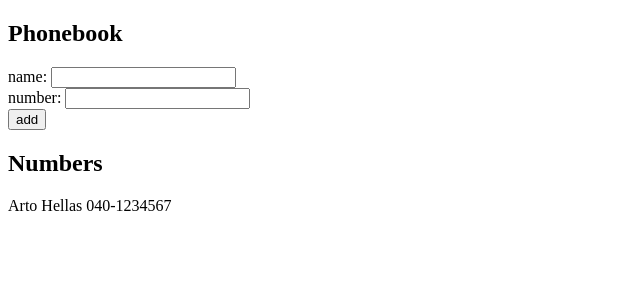
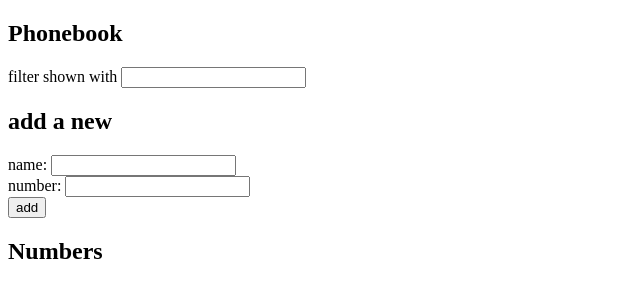
Before and after one commit to staffanholmnas/Fullstack, a React (Create React App) app in the folder Part2/phonebook/: page / in a window 1280 px wide. Shown: the top 300 px of the page, without its empty margins (0-640 px from the left). Built offline with nearby package versions, Linux system fonts and the light colour scheme.

Commit message:
Add exercise 2.9

```diff
--- a/Part2/phonebook/src/App.js
+++ b/Part2/phonebook/src/App.js
@@ -2,10 +2,14 @@ import React, { useState } from 'react'
 
 const App = () => {
   const [persons, setPersons] = useState([
-        { name: 'Arto Hellas', number: '040-1234567' }
+    { name: 'Arto Hellas', number: '040-123456' },
+    { name: 'Ada Lovelace', number: '39-44-5323523' },
+    { name: 'Dan Abramov', number: '12-43-234345' },
+    { name: 'Mary Poppendieck', number: '39-23-6423122' }
   ])
   const [newName, setNewName] = useState('')
   const [newNumber, setNewNumber] = useState('')
+  const [newFilter, setNewFilter] = useState('')
 
   const addPerson = (event) => {
     event.preventDefault()
@@ -27,7 +31,7 @@ const App = () => {
   }
 
   const errorMessage = () => {
-      let message =`${newName} is already added to phonebook`
+    let message = `${newName} is already added to phonebook`
     window.alert(message)
   }
 
@@ -39,9 +43,36 @@ const App = () => {
     setNewNumber(event.target.value)
   }
 
+  const handleFilterChange = (event) => {
+    setNewFilter(event.target.value)
+  }
+
+  const showMatches = () => {
+
+    let copyOfPersons = [...persons]
+    let copyOfFilter = newFilter
+
+    let personObjects = copyOfPersons.filter(s => s.name.toUpperCase()
+      .includes(copyOfFilter.toUpperCase()))
+
+    if (copyOfFilter.length === 0) {
+      return []
+    }
+
+    return personObjects
+  }
+
   return (
     <div>
       <h2>Phonebook</h2>
+      <div>
+        filter shown with <input
+          value={newFilter}
+          onChange={handleFilterChange} />
+      </div>
+      <h2>
+        add a new
+            </h2>
       <form onSubmit={addPerson}>
         <div>
           name: <input
@@ -60,11 +91,18 @@ const App = () => {
         </div>
       </form>
       <h2>Numbers</h2>
-            {persons.map(person =>
-                <div key={person.name}>
-                    {person.name} {person.number}
+      <div>
+        {showMatches()
+          .map(line => {
+            return (
+              <div key={line.name}>
+                {line.name}
+                {" "}
+                {line.number}
               </div>
-            )}
+            )
+          })}
+      </div>
     </div>
   )
 }
```
Lines whose indentation alone changed are shown as unchanged.
